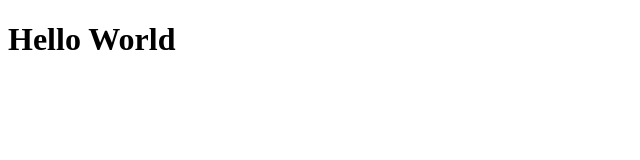
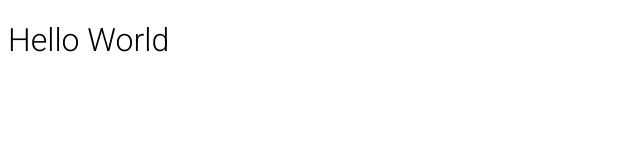
Before and after one commit to henriquecarv/henriquecarv.github.io, a React app: page / in a window 1280 px wide. Shown: the top 160 px of the page, without its empty margins (0-640 px from the left). Built offline with nearby package versions, Linux system fonts and the light colour scheme.

Commit message:
Build with fails

```diff
--- a/src/style.scss
+++ b/src/style.scss
@@ -1,4 +1,9 @@
 @import '~@fortawesome/fontawesome-free/scss/fontawesome';
+
+$roboto-font-path: "~mdbreact/dist/font/roboto/";
+$image-path: "~mdbreact/dist/img";
+
+@import '~mdbreact/dist/scss/mdb';
 
 pre {
 	color: red;
```
Also changed, not shown: 7 other files (tests, documents, lock files or other folders).
